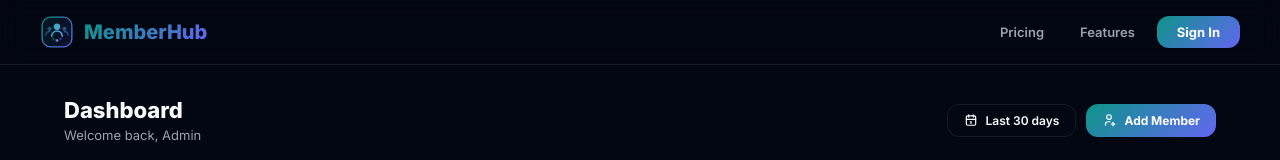
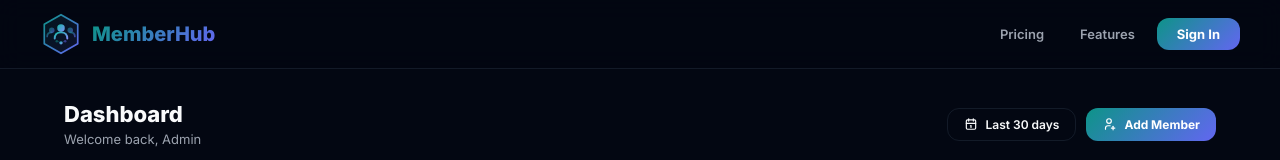
Before and after one commit to BerMoha/MemberHub, a Next.js app: page / in a window 1280 px wide. Shown: the top 160 px of the page. Built offline with nearby package versions, Linux system fonts and the light colour scheme.

Commit message:
Hexagonal logo, bigger size in navbar and footer
Co-Authored-By: Claude Opus 4.6 <noreply@anthropic.com>

```diff
--- a/src/components/Footer.tsx
+++ b/src/components/Footer.tsx
@@ -8,7 +8,7 @@ export default function Footer() {
       display: "flex", flexDirection: "column", alignItems: "center", gap: 16,
     }}>
       <div style={{ display: "flex", alignItems: "center", gap: 8 }}>
-        <Logo size={26} />
+        <Logo size={36} />
         <span style={{ fontWeight: 700, fontSize: 16 }} className="gradient-text">MemberHub</span>
       </div>
       <div style={{ display: "flex", gap: 24, fontSize: 13, color: "#6b7280" }}>
--- a/src/components/Logo.tsx
+++ b/src/components/Logo.tsx
@@ -1,35 +1,43 @@
-export default function Logo({ size = 32 }: { size?: number }) {
+export default function Logo({ size = 40 }: { size?: number }) {
+  const s = size;
+  const cx = s / 2;
+  const cy = s / 2;
+  const r = s * 0.46;
+  const hex = Array.from({ length: 6 }, (_, i) => {
+    const angle = (Math.PI / 3) * i - Math.PI / 2;
+    return `${cx + r * Math.cos(angle)},${cy + r * Math.sin(angle)}`;
+  }).join(" ");
+
   return (
-    <svg width={size} height={size} viewBox="0 0 64 64" fill="none" xmlns="http://www.w3.org/2000/svg">
+    <svg width={s} height={s} viewBox={`0 0 ${s} ${s}`} fill="none" xmlns="http://www.w3.org/2000/svg">
       <defs>
-        <linearGradient id="logoGrad" x1="0" y1="0" x2="64" y2="64" gradientUnits="userSpaceOnUse">
+        <linearGradient id="hexGrad" x1="0%" y1="0%" x2="100%" y2="100%">
           <stop offset="0%" stopColor="#0d9488" />
           <stop offset="100%" stopColor="#6366f1" />
         </linearGradient>
-        <linearGradient id="logoGrad2" x1="0" y1="0" x2="64" y2="64" gradientUnits="userSpaceOnUse">
+        <linearGradient id="hexGrad2" x1="0%" y1="0%" x2="100%" y2="100%">
           <stop offset="0%" stopColor="#14b8a6" />
           <stop offset="100%" stopColor="#818cf8" />
         </linearGradient>
       </defs>
-      {/* Rounded shield shape */}
-      <rect x="4" y="4" width="56" height="56" rx="16" fill="url(#logoGrad)" opacity="0.12" />
-      <rect x="4" y="4" width="56" height="56" rx="16" stroke="url(#logoGrad)" strokeWidth="2.5" fill="none" />
+      {/* Hexagon outline */}
+      <polygon points={hex} fill="url(#hexGrad)" opacity="0.12" />
+      <polygon points={hex} fill="none" stroke="url(#hexGrad)" strokeWidth={s * 0.04} strokeLinejoin="round" />
       {/* Center person */}
-      <circle cx="32" cy="22" r="6" fill="url(#logoGrad2)" />
-      <path d="M22 40c0-5.523 4.477-10 10-10s10 4.477 10 10" stroke="url(#logoGrad2)" strokeWidth="3" strokeLinecap="round" fill="none" />
-      {/* Left person (smaller) */}
-      <circle cx="18" cy="26" r="4" fill="url(#logoGrad)" opacity="0.6" />
-      <path d="M11 38c0-3.866 3.134-7 7-7" stroke="url(#logoGrad)" strokeWidth="2.5" strokeLinecap="round" fill="none" opacity="0.6" />
-      {/* Right person (smaller) */}
-      <circle cx="46" cy="26" r="4" fill="url(#logoGrad)" opacity="0.6" />
-      <path d="M53 38c0-3.866-3.134-7-7-7" stroke="url(#logoGrad)" strokeWidth="2.5" strokeLinecap="round" fill="none" opacity="0.6" />
-      {/* Connection dots */}
-      <circle cx="25" cy="45" r="2" fill="#0d9488" opacity="0.5" />
-      <circle cx="32" cy="48" r="2.5" fill="url(#logoGrad2)" />
-      <circle cx="39" cy="45" r="2" fill="#6366f1" opacity="0.5" />
-      {/* Lines connecting dots */}
-      <line x1="27" y1="45" x2="30" y2="47" stroke="url(#logoGrad)" strokeWidth="1.5" opacity="0.4" />
-      <line x1="34" y1="47" x2="37" y2="45" stroke="url(#logoGrad)" strokeWidth="1.5" opacity="0.4" />
+      <circle cx={cx} cy={cy * 0.72} r={s * 0.09} fill="url(#hexGrad2)" />
+      <path d={`M${cx - s * 0.15},${cy * 1.22} Q${cx - s * 0.15},${cy * 0.92} ${cx},${cy * 0.92} Q${cx + s * 0.15},${cy * 0.92} ${cx + s * 0.15},${cy * 1.22}`} stroke="url(#hexGrad2)" strokeWidth={s * 0.045} strokeLinecap="round" fill="none" />
+      {/* Left person */}
+      <circle cx={cx - s * 0.22} cy={cy * 0.82} r={s * 0.065} fill="url(#hexGrad)" opacity="0.6" />
+      <path d={`M${cx - s * 0.33},${cy * 1.12} Q${cx - s * 0.33},${cy * 0.92} ${cx - s * 0.22},${cy * 0.92}`} stroke="url(#hexGrad)" strokeWidth={s * 0.04} strokeLinecap="round" fill="none" opacity="0.6" />
+      {/* Right person */}
+      <circle cx={cx + s * 0.22} cy={cy * 0.82} r={s * 0.065} fill="url(#hexGrad)" opacity="0.6" />
+      <path d={`M${cx + s * 0.33},${cy * 1.12} Q${cx + s * 0.33},${cy * 0.92} ${cx + s * 0.22},${cy * 0.92}`} stroke="url(#hexGrad)" strokeWidth={s * 0.04} strokeLinecap="round" fill="none" opacity="0.6" />
+      {/* Connection nodes */}
+      <circle cx={cx - s * 0.1} cy={cy * 1.35} r={s * 0.03} fill="#0d9488" opacity="0.5" />
+      <circle cx={cx} cy={cy * 1.42} r={s * 0.04} fill="url(#hexGrad2)" />
+      <circle cx={cx + s * 0.1} cy={cy * 1.35} r={s * 0.03} fill="#6366f1" opacity="0.5" />
+      <line x1={cx - s * 0.07} y1={cy * 1.35} x2={cx - s * 0.03} y2={cy * 1.4} stroke="url(#hexGrad)" strokeWidth={s * 0.02} opacity="0.4" />
+      <line x1={cx + s * 0.03} y1={cy * 1.4} x2={cx + s * 0.07} y2={cy * 1.35} stroke="url(#hexGrad)" strokeWidth={s * 0.02} opacity="0.4" />
     </svg>
   );
 }
--- a/src/components/Navbar.tsx
+++ b/src/components/Navbar.tsx
@@ -33,9 +33,9 @@ export default function Navbar() {
       background: "rgba(3, 7, 18, 0.85)", backdropFilter: "blur(12px)",
       borderBottom: "1px solid var(--border)", padding: "0 1.5rem",
     }}>
-      <div style={{ maxWidth: 1200, margin: "0 auto", display: "flex", alignItems: "center", justifyContent: "space-between", height: 64 }}>
+      <div style={{ maxWidth: 1200, margin: "0 auto", display: "flex", alignItems: "center", justifyContent: "space-between", height: 68 }}>
         <Link href="/" style={{ display: "flex", alignItems: "center", gap: 10, fontWeight: 800, fontSize: 20 }}>
-          <Logo size={34} />
+          <Logo size={42} />
           <span className="gradient-text">MemberHub</span>
         </Link>
 
```
